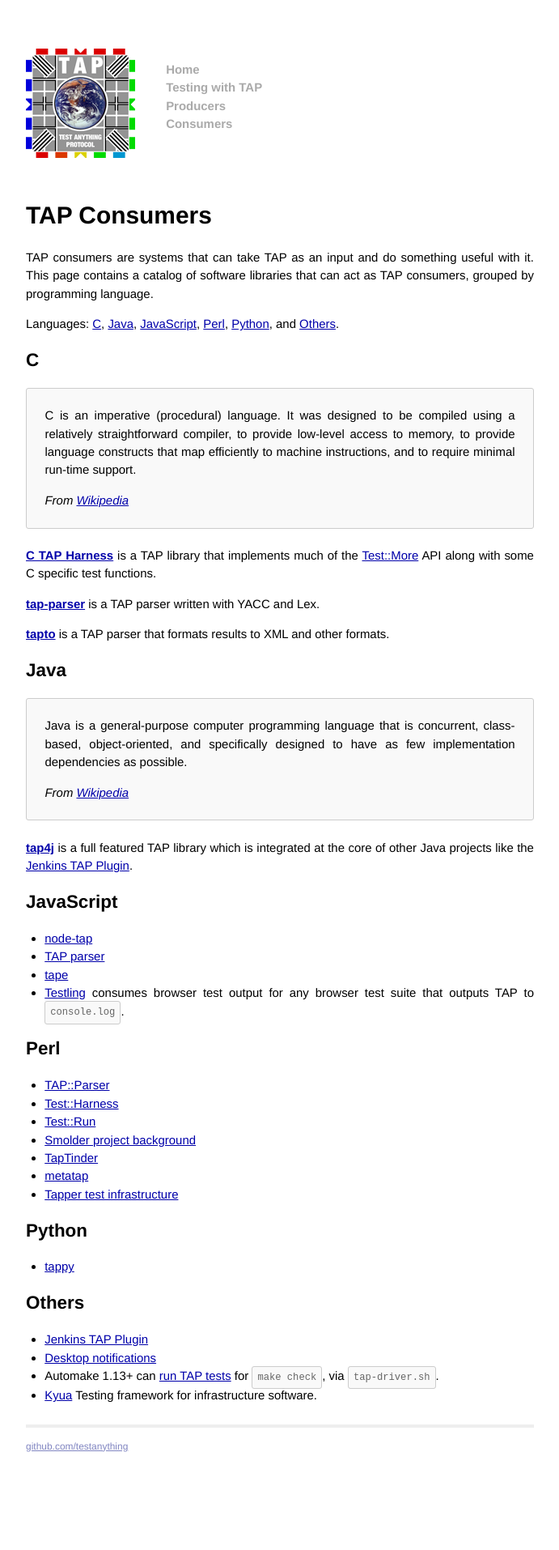
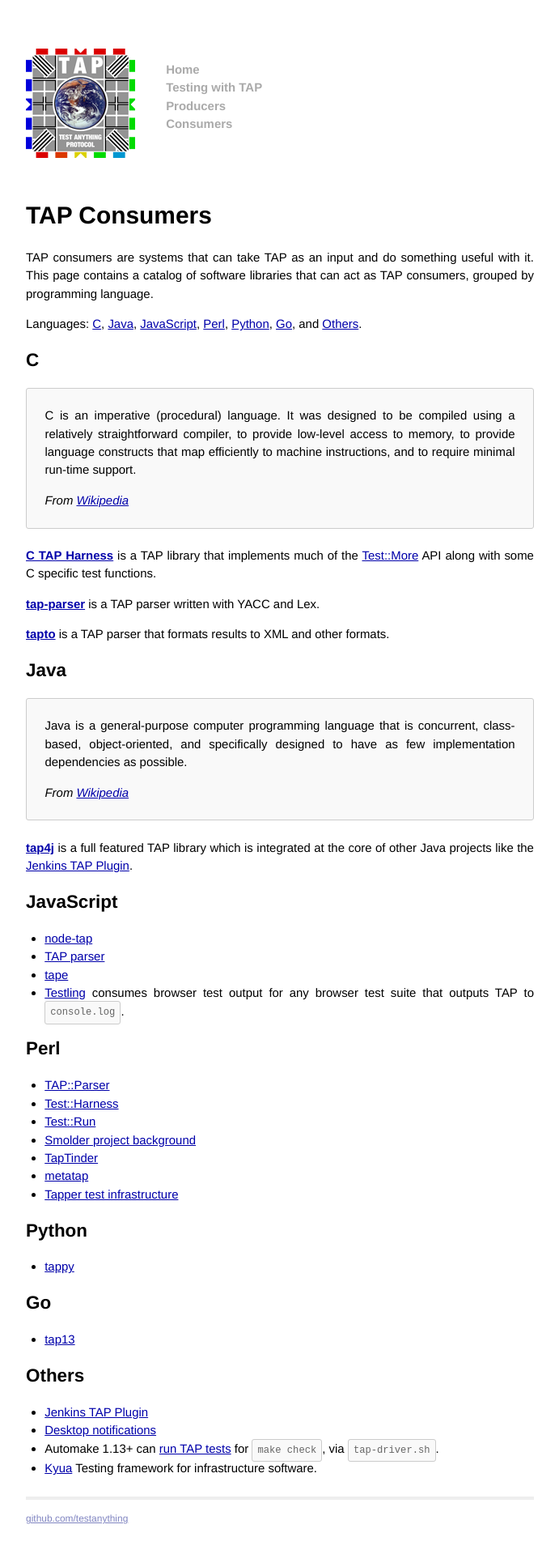
Before and after one commit to TestAnything/testanything.github.io, a Jekyll site: the page built from consumers.md, in a window 1280 px wide. Shown: the whole page at 81% size, without its empty margins (294-985 px from the left). Built offline with Jekyll 4.4.1, drawn with Linux system fonts in a browser that asks for light colours; before the commit the page ends 1824 px from its top, so only the background shows below that.

Commit message:
Add reference to Go-based tap13 project.

```diff
--- a/consumers.md
+++ b/consumers.md
@@ -17,6 +17,7 @@
 [JavaScript](#javascript),
 [Perl](#perl),
 [Python](#python),
+[Go](#go),
 and
 [Others](#others).
 
@@ -74,6 +75,10 @@
 
 - [tappy](https://pypi.python.org/pypi/tap.py)
 
+## <a id="go"></a> [Go](#go)
+
+- [tap13](https://github.com/mpontillo/tap13/)
+
 ## <a id="others"></a> [Others](#others)
 
 - [Jenkins TAP Plugin](https://wiki.jenkins-ci.org/display/JENKINS/TAP+Plugin)
```
